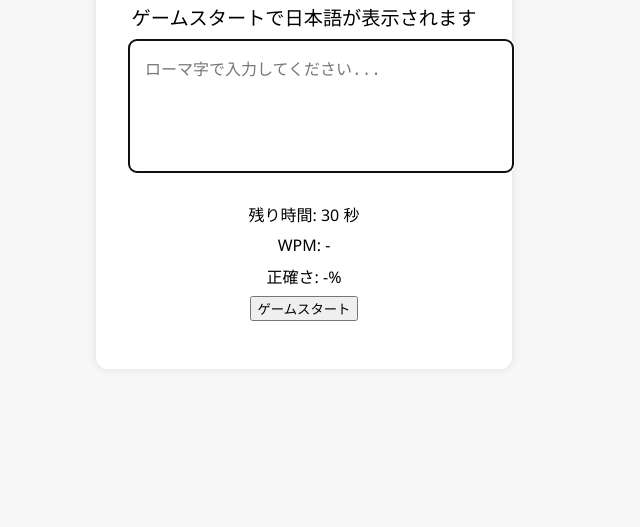
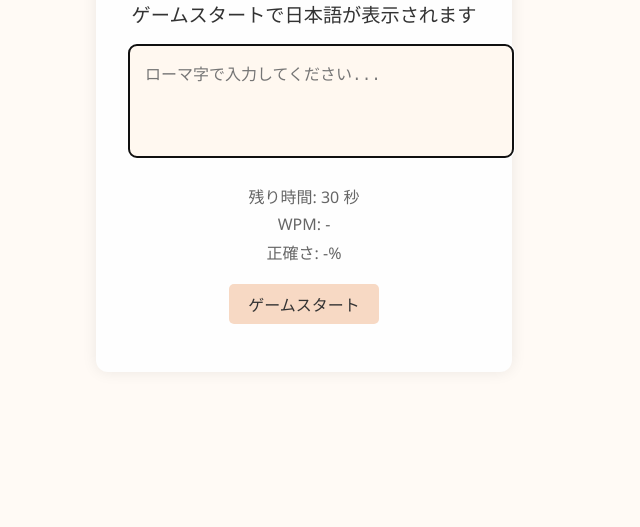
Before and after one commit to Taiju1192/Joutousai, a website: page public/index.html in a window 1280 px wide. Shown: the part 273-800 px from the top of the page, without its empty margins (336-976 px from the left). Drawn offline with Linux system fonts and the light colour scheme.

Commit message:
Update style.css

```diff
--- a/public/style.css
+++ b/public/style.css
@@ -1,6 +1,6 @@
 body {
   font-family: 'Segoe UI', sans-serif;
-  background-color: #f7f7f7;
+  background-color: #fffaf5;
   margin: 0;
   padding: 0;
   display: flex;
@@ -10,40 +10,68 @@ body {
 }
 
 .container {
-  max-width: 600px;
-  background-color: #ffffff;
+  max-width: 700px;
+  background-color: #fefefe;
   padding: 2rem;
   border-radius: 12px;
-  box-shadow: 0 0 10px rgba(0, 0, 0, 0.1);
+  box-shadow: 0 0 15px rgba(0, 0, 0, 0.08);
   text-align: center;
 }
 
 h1 {
+  color: #d67b5d;
   margin-bottom: 1rem;
 }
 
 #displayJapanese {
   font-size: 1.2rem;
   margin-bottom: 0.5rem;
+  color: #333;
 }
 
-#displayRomaji {
+.romaji-guide {
   font-size: 1rem;
   margin-bottom: 1rem;
+  font-family: monospace;
+  color: #aaa;
+  word-break: break-all;
+}
+
+.romaji-guide span.typed {
   color: #444;
+  font-weight: bold;
 }
 
 #inputArea {
   width: 100%;
-  height: 100px;
+  height: 80px;
   font-size: 1rem;
   padding: 1rem;
   border: 1px solid #ccc;
   border-radius: 8px;
   resize: none;
   margin-bottom: 1rem;
+  background-color: #fff8f0;
 }
 
 #status p {
-  margin: 0.5rem 0;
+  margin: 0.3rem 0;
+  color: #666;
 }
+
+button {
+  padding: 0.5rem 1.2rem;
+  margin-top: 1rem;
+  background-color: #f7d9c4;
+  border: none;
+  border-radius: 5px;
+  font-size: 1rem;
+  cursor: pointer;
+  color: #333;
+}
+
+#resultMessage {
+  margin-top: 1rem;
+  font-weight: bold;
+  color: #c44;
+}
```
